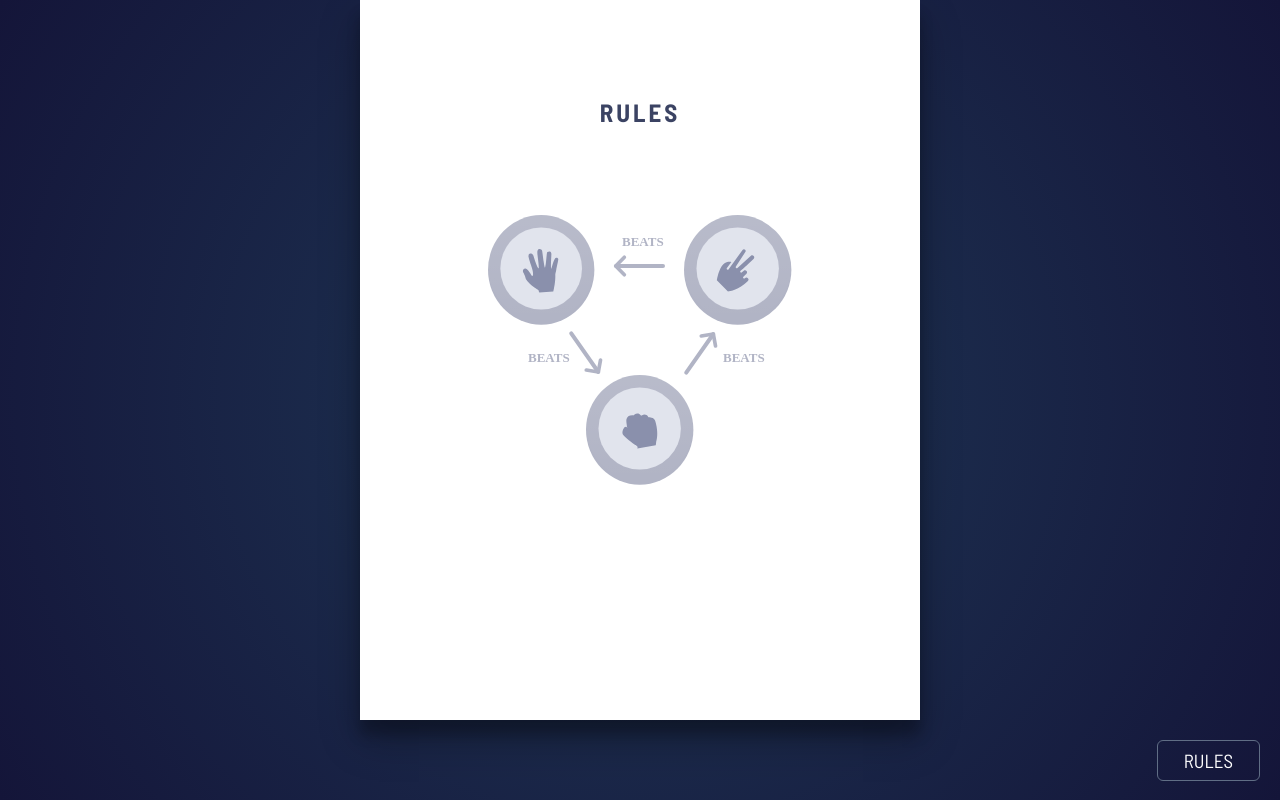
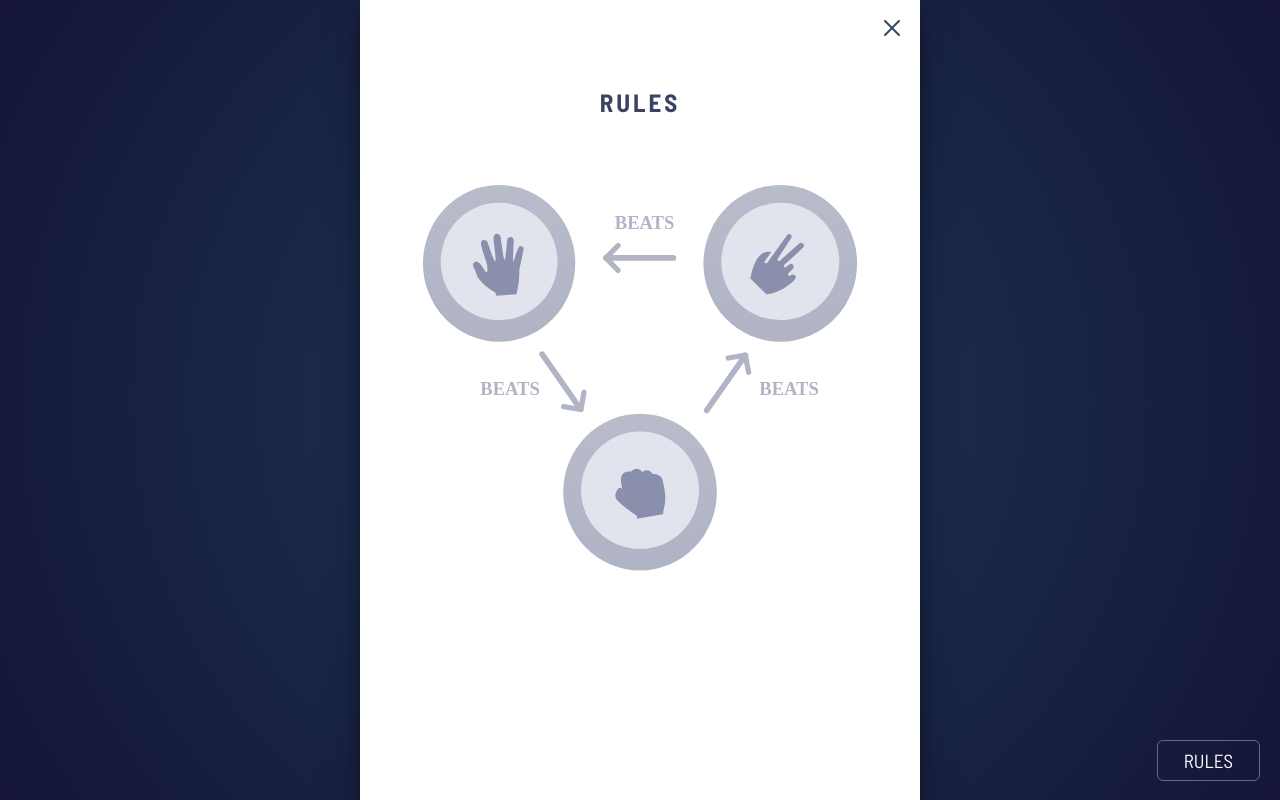
Before and after one commit to sahiljoshi6378/rsp-frontend-mentor, a plain HTML site: page index.html in a window 1280 px wide. Both pictures are taken after a click on the button "RULES". Drawn offline with Linux system fonts and the light colour scheme.

Commit message:
initial layout styled

```diff
--- a/scripts/main.js
+++ b/scripts/main.js
@@ -1,30 +1,44 @@
 const rulesBtn = document.getElementById("rules_toggle");
 
-function fadeIn() {
-  const popover = document.getElementsByClassName("rules__popover")[0];
-}
 
+
+// open rules banner
 rulesBtn.addEventListener("click", e => {
+
+  // const closeBtn = document.createElement('img');
+  // closeBtn.
+
   const POPOVER__HTML = `
   <div class="rules__popover ">
-  <div class="popover__inner flex flex__fdc flex__aic flex__jcsb">
+  <div class="popover__inner flex flex__fdc flex__aic flex__jcfs">
     <p>Rules</p>
     <img src="./asstes/svg/image-rules.svg" alt="rules of game">
+    <img
+    onClick="closeRuleBanner()"
+    class="close"
+    src="./asstes/svg/close.svg"
+    />
   </div>
 </div>
     `;
 
-  const offsetInnerWrapper = document.getElementsByClassName(
-    "offset__inner__wrapper"
-  )[0];
+  const gameWrapper = document.getElementsByClassName("game__wrapper")[0];
 
   if (e.target.dataset.state === "false") {
     e.target.dataset.state = "true";
-    offsetInnerWrapper.insertAdjacentHTML("beforeend", POPOVER__HTML);
+    closeRulesbtn = document.getElementsByClassName("close")[0];
+    gameWrapper.insertAdjacentHTML("afterbegin", POPOVER__HTML);
   } else if (e.target.dataset.state === "true") {
     e.target.dataset.state = "false";
     const popover = document.getElementsByClassName("rules__popover")[0];
-
     popover.remove();
   }
 });
+
+
+
+function closeRuleBanner(e){
+  rulesBtn.dataset.state = "false";
+  const popover = document.getElementsByClassName("rules__popover")[0];
+  popover.remove();
+}
--- a/styles/scss/components/_screenContainor.scss
+++ b/styles/scss/components/_screenContainor.scss
@@ -8,12 +8,62 @@
     margin: auto;
     height: 100%;
     grid-template-columns: 1fr;
+    position: relative;
     grid-template-rows: 90% 10%;
     background-image: radial-gradient(circle, $radial-gradient);
 
+    // rules popover
+    .rules__popover {
+        position: absolute;
+        left: 50%;
+        top: 0;
+        transform: translateX(-50%);
+        z-index: 5000;
+        width: 100%;
+        width: 100%;
+        margin: auto;
+        max-width: 560px;
+        height: 100%;
+        opacity: 1;
+        padding: 0px 0px;
+
+        .popover__inner {
+            padding: 20px;
+            position: relative;
+            width: 100%;
+            height: 100%;
+            background-color: white;
+            box-shadow: rgba(0, 0, 0, 0.3) 0px 19px 38px, rgba(0, 0, 0, 0.22) 0px 15px 12px;
+
+
+            .close{
+                position: absolute;
+                right: 20px;
+                top:20px;
+                width: 16px;
+                cursor: pointer;
+            }
+
+
+            p {
+                color: $dark-text;
+                font-weight: $fw-bold;
+                text-transform: uppercase;
+                font-size: 25px;
+                letter-spacing: 3px;
+                margin: 70px 0px;
+            }
+
+            img{
+                width: 100%;
+                max-width: 435px;
+            }
+        }
+    }
+
     .offset__nav_n_rules__wrapper {
         position: relative;
-
+        // background-color: red;
 
         .offset__inner__wrapper {
             // background-color: pink;
@@ -24,7 +74,6 @@
             max-width: 800px;
             padding: 25px 10px;
 
-
             // header
             header {
                 width: 100%;
@@ -34,7 +83,6 @@
                 border: 2px solid $headero-outline;
                 background-color: transparent;
                 padding: 10px;
-
 
                 #logo {
                     width: 100%;
@@ -62,42 +110,6 @@
                     }
                 }
             }
-
-
-            // rules popover
-            .rules__popover{
-                position: absolute;
-                left:50%;
-                top: 0;
-                transform:translateX(-50%);
-                z-index: 5000;
-                width:100%;
-                width: 100%;
-                margin: auto;
-                max-width: 560px;
-                height:100%;
-                opacity:1;
-                padding:0px 0px;
-
-
-
-
-                .popover__inner{
-                    padding: 100px 0px 235px 0px;
-                    width:100%;
-                    height:100%;
-                    background-color: white;
-                    box-shadow: rgba(0, 0, 0, 0.3) 0px 19px 38px, rgba(0, 0, 0, 0.22) 0px 15px 12px;
-
-                    p{
-                        color: $dark-text;
-                        font-weight: $fw-bold;
-                        text-transform: uppercase;
-                        font-size: 25px;
-                        letter-spacing: 3px;
-                    }
-                }
-            }
         }
 
         .game__secreen__wrapper {
@@ -111,12 +123,11 @@
             top: 50%;
             left: 50%;
             transform: translate(-50%, -50%);
-
         }
     }
 
     .rules__btn__wrapper {
-        padding:10px 20px;
+        padding: 10px 20px;
         button {
             outline: none;
             background: transparent;
@@ -131,14 +142,14 @@
             transition: all 150ms ease-in-out;
             border-radius: 6px;
 
-            &:hover{
+            &:hover {
                 color: $dark-text;
-                background-color: white ;
-                border:1px solid $dark-text;
+                background-color: white;
+                border: 1px solid $dark-text;
             }
 
-            &:active{
-                transform:scale(0.9);
+            &:active {
+                transform: scale(0.9);
             }
         }
     }
```
Also changed, not shown: index.html (+0 -1 lines), asstes/svg/close.svg (added), styles/css/main.css, 1 other file.
